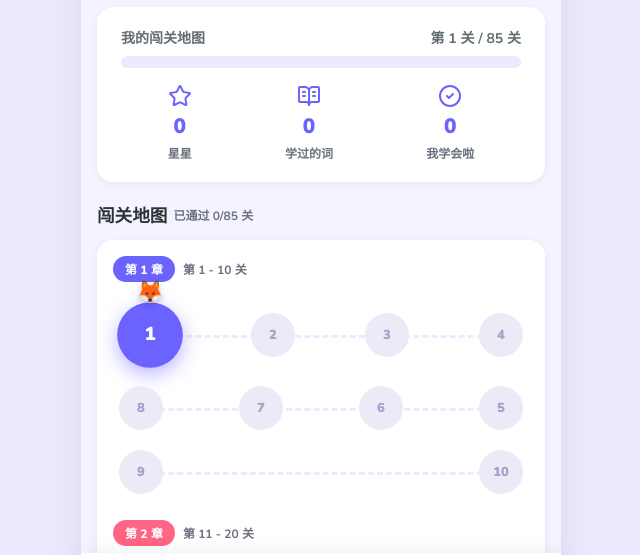
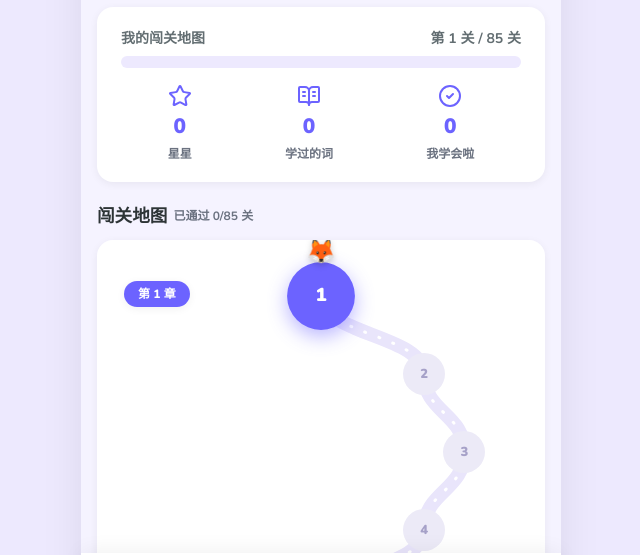
Before and after one commit to xiudongy/ogden-850-words, a plain HTML site: page index.html in a window 1280 px wide. Shown: the part 176-731 px from the top of the page, without its empty margins (319-959 px from the left). Drawn offline with Linux system fonts and the light colour scheme.

Commit message:
feat: winding-trail level map (Duolingo-style SVG road)
Replace the row-grid snake (which left ugly 2-node orphan rows) with a
single smooth SVG road: nodes ride a sine wave, white dashed centerline,
chapter pills float opposite the road, trophy at the trail end. Bump SW
cache to wordfun-v3.

```diff
--- a/app.js
+++ b/app.js
@@ -581,11 +581,18 @@ function passedLevels() {
   return n;
 }
 
-// Snake-path level map: rows of 4, alternating direction, chapter colours,
-// the fox stands on the current level, auto-scrolls into view.
+// Winding-trail level map (Duolingo-style): one continuous SVG road,
+// nodes placed on a sine wave, chapter badges along the way, the fox
+// stands on the current level, auto-scrolls into view.
 const CHAPTER_SIZE = 10;
 const CHAPTER_COLORS = ['#6C63FF', '#FF6584', '#10B981', '#F59E0B', '#0EA5E9', '#A78BFA', '#F472B6', '#34D399', '#FB923C'];
-const PATH_ROW = 4;
+const STEP_Y = 78;        // vertical distance between nodes (px)
+const TOP_PAD = 56;
+const WAVE_X = [50, 73, 82, 73, 50, 27, 18, 27]; // x positions in %, period 8
+
+function nodeXY(i) {
+  return { x: WAVE_X[i % WAVE_X.length], y: TOP_PAD + i * STEP_Y };
+}
 
 function renderLevelMap() {
   const map = document.getElementById('level-map');
@@ -593,28 +600,53 @@ function renderLevelMap() {
   map.innerHTML = '';
   const cur = currentLevelIdx();
   const total = levelCount();
+  const height = TOP_PAD + (total - 1) * STEP_Y + 64;
+
+  const inner = document.createElement('div');
+  inner.className = 'level-trail';
+  inner.style.height = height + 'px';
+
+  // the road: one smooth curve through every node
+  let d = '';
+  for (let i = 0; i < total; i++) {
+    const { x, y } = nodeXY(i);
+    if (i === 0) {
+      d = `M ${x} ${y}`;
+    } else {
+      const p = nodeXY(i - 1);
+      const midY = (p.y + y) / 2;
+      d += ` C ${p.x} ${midY}, ${x} ${midY}, ${x} ${y}`;
+    }
+  }
+  inner.innerHTML = `
+    <svg class="trail-svg" viewBox="0 0 100 ${height}" preserveAspectRatio="none" aria-hidden="true">
+      <path d="${d}" fill="none" stroke="#E9E5FB" stroke-width="14" stroke-linecap="round" vector-effect="non-scaling-stroke"/>
+      <path d="${d}" fill="none" stroke="#FFFFFF" stroke-width="3" stroke-linecap="round" stroke-dasharray="1 14" vector-effect="non-scaling-stroke"/>
+    </svg>`;
+
   let currentNodeEl = null;
-
-  for (let ch = 0; ch * CHAPTER_SIZE < total; ch++) {
-    const from = ch * CHAPTER_SIZE;
-    const to = Math.min(total - 1, from + CHAPTER_SIZE - 1);
+  for (let i = 0; i < total; i++) {
+    const { x, y } = nodeXY(i);
+    const ch = Math.floor(i / CHAPTER_SIZE);
     const color = CHAPTER_COLORS[ch % CHAPTER_COLORS.length];
 
-    const head = document.createElement('div');
-    head.className = 'chapter-label';
-    head.innerHTML = `<span class="chapter-pill" style="background:${color}">第 ${ch + 1} 章</span><span class="chapter-range">第 ${from + 1} - ${to + 1} 关</span>`;
-    map.appendChild(head);
-
-    for (let rowStart = from; rowStart <= to; rowStart += PATH_ROW) {
-      const row = document.createElement('div');
-      const rowIdx = Math.floor((rowStart - from) / PATH_ROW);
-      row.className = 'level-path-row' + (rowIdx % 2 === 1 ? ' reversed' : '');
-      for (let i = rowStart; i <= Math.min(to, rowStart + PATH_ROW - 1); i++) {
+    // chapter badge floats on the side opposite the road
+    if (i % CHAPTER_SIZE === 0) {
+      const chip = document.createElement('div');
+      chip.className = 'chapter-chip';
+      chip.style.top = (y - 14) + 'px';
+      if (x >= 50) { chip.style.left = '6%'; } else { chip.style.right = '6%'; }
+      chip.innerHTML = `<span class="chapter-pill" style="background:${color}">第 ${ch + 1} 章</span>`;
+      inner.appendChild(chip);
+    }
+
     const stars = levelStars(i);
     const unlocked = levelUnlocked(i);
     const isCurrent = i === cur && unlocked && stars < 1;
     const node = document.createElement('button');
     node.className = 'level-node ' + (isCurrent ? 'current' : stars >= 1 ? 'done' : unlocked ? 'unlocked' : 'locked');
+    node.style.left = x + '%';
+    node.style.top = y + 'px';
     if (stars >= 1 || unlocked) node.style.background = color;
     if (isCurrent) {
       node.style.boxShadow = `0 6px 18px ${color}77`;
@@ -626,11 +658,19 @@ function renderLevelMap() {
       node.innerHTML = `<span class="node-num">${i + 1}</span>`;
     }
     if (unlocked) node.addEventListener('click', () => startLevel(i));
-        row.appendChild(node);
-      }
-      map.appendChild(row);
-    }
-  }
+    inner.appendChild(node);
+  }
+
+  // finish flag at the end of the trail
+  const goal = document.createElement('div');
+  goal.className = 'trail-goal';
+  const last = nodeXY(total - 1);
+  goal.style.left = last.x + '%';
+  goal.style.top = (last.y + 52) + 'px';
+  goal.textContent = '🏆';
+  inner.appendChild(goal);
+
+  map.appendChild(inner);
 
   const sub = document.getElementById('levelmap-sub');
   if (sub) sub.textContent = `已通过 ${passedLevels()}/${levelCount()} 关`;
--- a/style.css
+++ b/style.css
@@ -300,50 +300,48 @@ svg.icon-lg { width: 28px; height: 28px; }
 .level-map {
   background: var(--card);
   border-radius: var(--radius);
-  padding: 16px;
-  box-shadow: var(--shadow-sm);
-  max-height: 400px;
+  box-shadow: var(--shadow-sm);
+  max-height: 440px;
   overflow-y: auto;
   scroll-behavior: smooth;
 }
-.chapter-label {
-  display: flex;
-  align-items: center;
-  gap: 8px;
-  margin: 16px 0 12px;
-}
-.chapter-label:first-child { margin-top: 0; }
+.level-trail {
+  position: relative;
+  width: 100%;
+}
+.trail-svg {
+  position: absolute;
+  inset: 0;
+  width: 100%;
+  height: 100%;
+}
+.chapter-chip {
+  position: absolute;
+  z-index: 2;
+}
 .chapter-pill {
   color: white;
   font-size: var(--fs-xs);
   font-weight: 800;
-  padding: 4px 12px;
+  padding: 5px 14px;
   border-radius: var(--radius-pill);
-}
-.chapter-range { font-size: var(--fs-xs); font-weight: 700; color: var(--text-lighter); }
-.level-path-row {
-  display: flex;
-  justify-content: space-between;
-  align-items: center;
-  padding: 10px 6px;
-  position: relative;
-}
-.level-path-row.reversed { flex-direction: row-reverse; }
-/* dashed trail behind each row */
-.level-path-row::before {
-  content: '';
+  box-shadow: var(--shadow-sm);
+  white-space: nowrap;
+}
+.trail-goal {
   position: absolute;
-  left: 28px; right: 28px;
-  top: 50%;
-  border-top: 3px dashed var(--primary-pale);
-  z-index: 0;
+  transform: translate(-50%, -50%);
+  font-size: 2rem;
+  filter: drop-shadow(0 2px 4px rgba(0,0,0,0.15));
+  z-index: 1;
 }
 .level-node {
-  position: relative;
-  z-index: 1;
-  border: none;
-  width: 52px;
-  height: 52px;
+  position: absolute;
+  transform: translate(-50%, -50%);
+  z-index: 2;
+  border: none;
+  width: 54px;
+  height: 54px;
   border-radius: 50%;
   display: flex;
   flex-direction: column;
@@ -352,12 +350,11 @@ svg.icon-lg { width: 28px; height: 28px; }
   font-weight: 900;
   font-size: var(--fs-md);
   cursor: pointer;
-  transition: var(--transition);
-  color: white;
-  flex-shrink: 0;
-  box-shadow: 0 3px 8px rgba(0,0,0,0.12);
-}
-.level-node:active { transform: scale(0.92); }
+  transition: box-shadow var(--transition), background var(--transition);
+  color: white;
+  box-shadow: 0 4px 10px rgba(0,0,0,0.14), inset 0 -3px 0 rgba(0,0,0,0.14);
+}
+.level-node:active { transform: translate(-50%, -50%) scale(0.92); }
 .level-node .node-num { line-height: 1.1; }
 .level-node .node-stars {
   font-size: 9px;
@@ -370,21 +367,21 @@ svg.icon-lg { width: 28px; height: 28px; }
   color: #A6A1C8;
   cursor: default;
   box-shadow: none;
-  width: 44px;
-  height: 44px;
+  width: 42px;
+  height: 42px;
   font-size: var(--fs-sm);
 }
-.level-node.unlocked { animation: pulse 2s ease infinite; }
+.level-node.unlocked { animation: nodePulse 2s ease infinite; }
 .level-node.current {
-  width: 62px;
-  height: 62px;
+  width: 64px;
+  height: 64px;
   font-size: 1.1rem;
-  animation: pulse 2s ease infinite;
+  animation: nodePulse 2s ease infinite;
 }
 .level-node .node-fox {
   position: absolute;
-  top: -22px;
-  font-size: 1.3rem;
+  top: -24px;
+  font-size: 1.4rem;
   animation: foxBounce 1.2s ease infinite;
   filter: drop-shadow(0 2px 3px rgba(0,0,0,0.2));
 }
@@ -392,11 +389,11 @@ svg.icon-lg { width: 28px; height: 28px; }
   0%, 100% { transform: translateY(0); }
   50% { transform: translateY(-4px); }
 }
-@keyframes pulse {
-  0%, 100% { transform: scale(1); }
-  50% { transform: scale(1.06); }
-}
-.level-node.done { opacity: 0.92; }
+@keyframes nodePulse {
+  0%, 100% { transform: translate(-50%, -50%) scale(1); }
+  50% { transform: translate(-50%, -50%) scale(1.06); }
+}
+.level-node.done { opacity: 0.95; }
 
 /* ===== Mode Grid ===== */
 .mode-grid {
--- a/sw.js
+++ b/sw.js
@@ -1,6 +1,6 @@
 // Service worker: cache-first for the fully static app shell.
 // Bump CACHE_VERSION whenever any cached file changes.
-const CACHE_VERSION = 'wordfun-v2';
+const CACHE_VERSION = 'wordfun-v3';
 const ASSETS = [
   './',
   './index.html',
```
Lines whose indentation alone changed are shown as unchanged.
